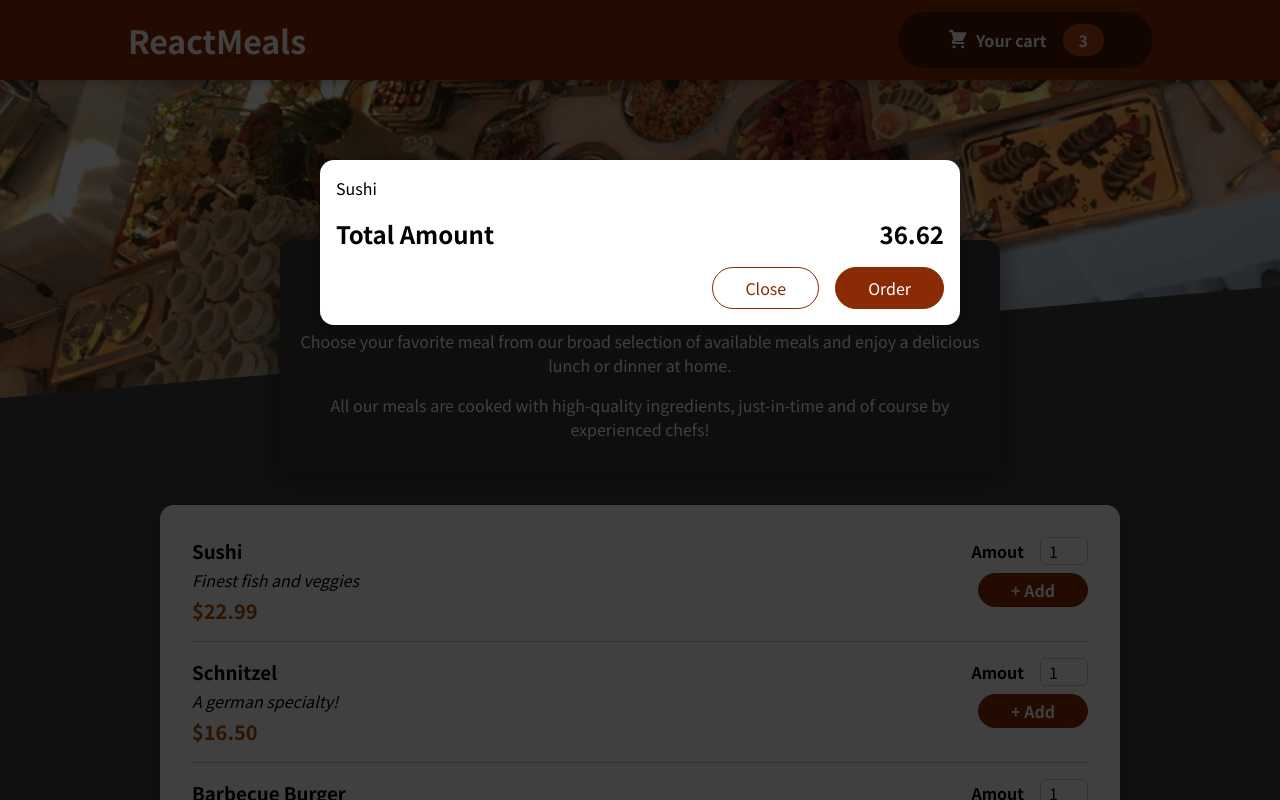
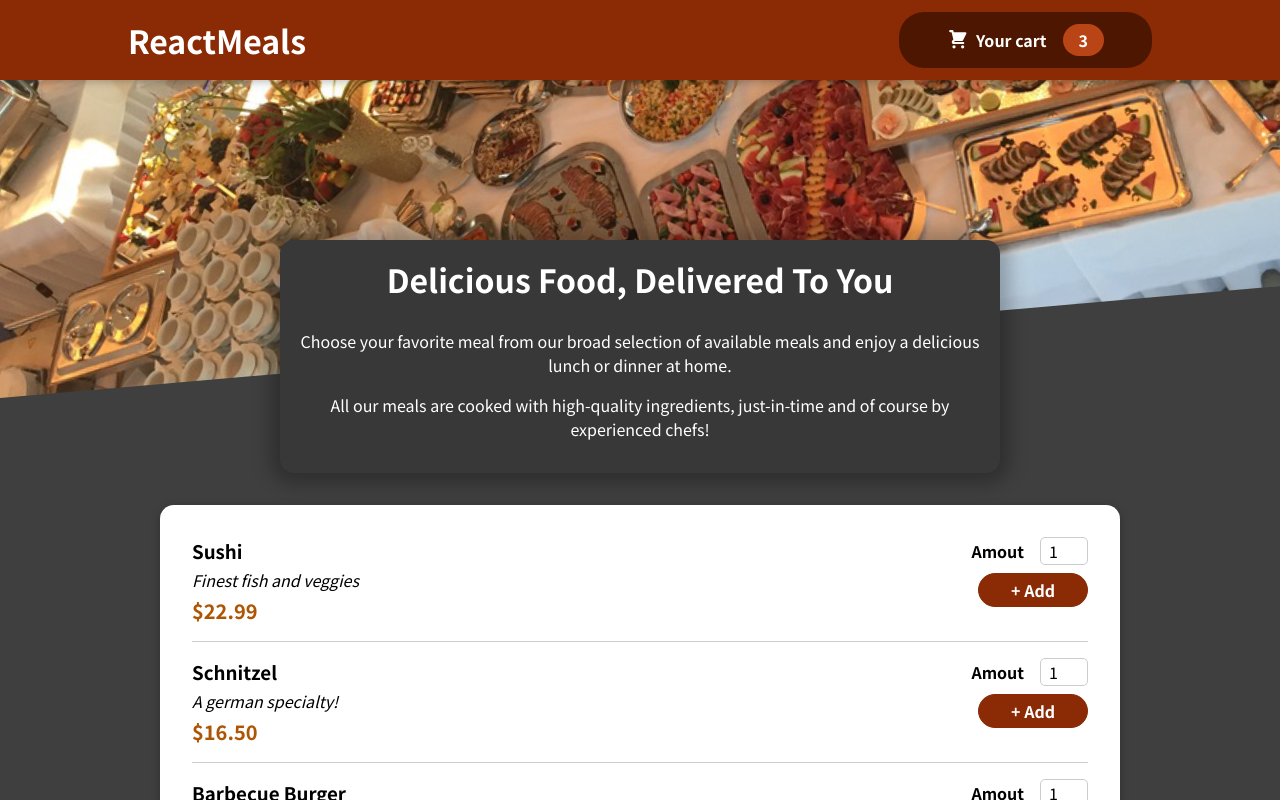
Before and after one commit to b3rking/food-app, a React (Create React App) app: page / in a window 1280 px wide. Shown: the top 800 px of the page. Built offline with nearby package versions, Linux system fonts and the light colour scheme.

Commit message:
feat: showing and hiding the cart component

```diff
--- a/src/App.js
+++ b/src/App.js
@@ -1,13 +1,23 @@
 import Header from './components/Layout/Header'
-import React from 'react'
+import React, { useState } from 'react'
 import Meals from './components/Meals/Meals';
 import Cart from './components/Cart/Cart';
 
 function App() {
+    const [showCart, setShowCart] = useState(false)
+
+    const showCartHandler = () => {
+        setShowCart(true)
+    }
+
+    const hideCartHandler = () => {
+        setShowCart(false)
+    }
+
     return (
         <React.Fragment>
-            <Header />
-            <Cart />
+            <Header onShowCart={showCartHandler}/>
+            {showCart && <Cart onHideCart={hideCartHandler}/>}
             <main>
                 <Meals />
             </main>
--- a/src/components/Cart/Cart.js
+++ b/src/components/Cart/Cart.js
@@ -7,20 +7,25 @@
         <ul className={classes["cart-items"]}>
             {[{ id: "c1", name: "Sushi", amount: 2, price: 12.99 }].map(
                 (item) => (
-                    <li>{item.name}</li>
+                    <li key={item.id}>{item.name}</li>
                 )
             )}
         </ul>
     );
     return (
-        <Modal>
+        <Modal onHide={props.onHideCart}>
             {cartItems}
             <div className={classes.total}>
                 <span>Total Amount</span>
                 <span>36.62</span>
             </div>
             <div className={classes.actions}>
-                <button className={classes["button--alt"]}>Close</button>
+                <button
+                    className={classes["button--alt"]}
+                    onClick={props.onHideCart}
+                >
+                    Close
+                </button>
                 <button className={classes.button}>Order</button>
             </div>
         </Modal>
--- a/src/components/Layout/Header.js
+++ b/src/components/Layout/Header.js
@@ -9,7 +9,7 @@
         <React.Fragment>
             <header className={classes.header}>
                 <h1>ReactMeals</h1>
-                <HeaderCartButton />
+                <HeaderCartButton onClick={props.onShowCart}/>
             </header>
             <div className={classes['main-image']}>
                 <img src={mealsImage} alt="A table full of food!"/>
--- a/src/components/Layout/HeaderCartButton.js
+++ b/src/components/Layout/HeaderCartButton.js
@@ -3,7 +3,7 @@
 
 const HeaderCartButton = (props) => {
     return (
-        <button className={classes.button}>
+        <button className={classes.button} onClick={props.onClick}>
             <span className={classes.icon}>
                 <CartIcon />
             </span>
--- a/src/components/UI/Modal.js
+++ b/src/components/UI/Modal.js
@@ -3,7 +3,7 @@
 import ReactDOM from "react-dom";
 
 const Backdrop = (props) => {
-    return <div className={classes.backdrop}></div>;
+    return <div className={classes.backdrop} onClick={props.onHide}></div>;
 };
 
 const ModalOverlay = (props) => {
@@ -19,7 +19,7 @@
 const Modal = (props) => {
     return (
         <React.Fragment>
-            {ReactDOM.createPortal(<Backdrop />, portalElement)}
+            {ReactDOM.createPortal(<Backdrop onHide={props.onHide}/>, portalElement)}
             {ReactDOM.createPortal(
                 <ModalOverlay>{props.children}</ModalOverlay>,
                 portalElement
```
Also changed, not shown: 1 other file (tests, documents, lock files or other folders).
